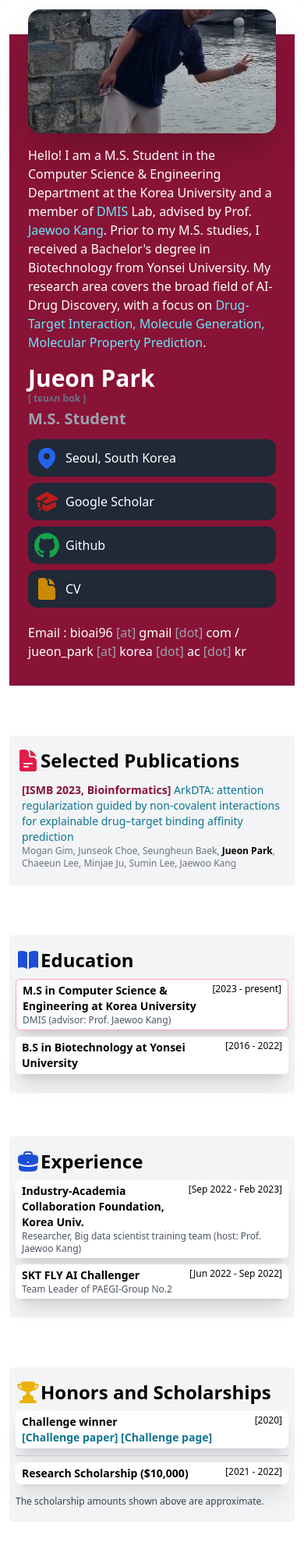
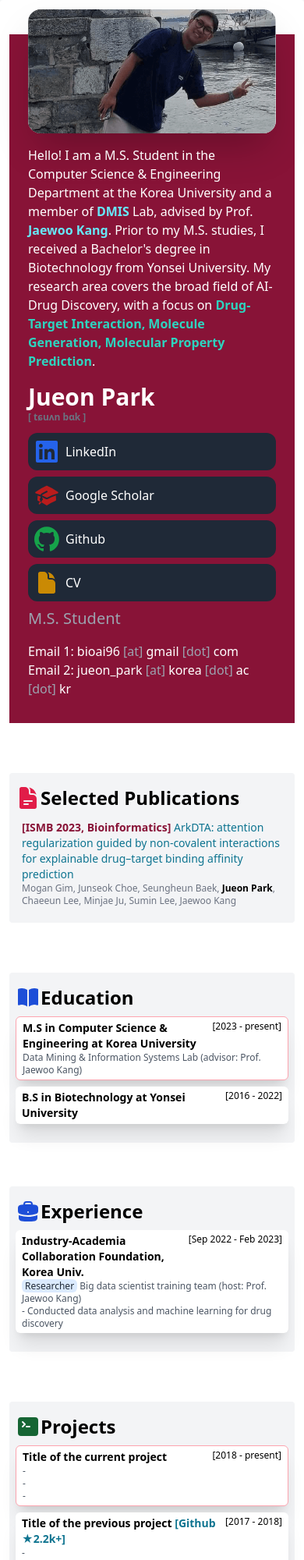
Before and after one commit to bioai96/bioai96.github.io, a plain HTML site: page index.html in a window 390 px wide. Shown: the top 2000 px of the page at 78% size. Drawn offline with nearby package versions, Linux system fonts and the light colour scheme.

Commit message:
Fix minors

```diff
--- a/index.html
+++ b/index.html
@@ -13,8 +13,8 @@
     <meta property="og:site_name" content="Jueon Park">
 
 
-    <script src="https://cdn.tailwindcss.com"></script>
-    <!-- <link href="./output.css" rel="stylesheet"> -->
+    <!-- <script src="https://cdn.tailwindcss.com"></script> -->
+    <link href="./output.css" rel="stylesheet">
     <link rel="icon" href="./assets/favicon.ico" type="image/x-icon">
     <!-- Google tag (gtag.js) -->
     <script async src="https://www.googletagmanager.com/gtag/js?id=G-GNEQZZHJ5M"></script>
@@ -38,7 +38,8 @@
                 <div class="flex flex-col items-center px-6 mx-auto max-w-7xl gap-x-8 gap-y-4 sm:gap-y-8 lg:px-4 xl:flex-row xl:items-stretch">
                 <div class="w-full max-w-2xl -mt-8 xl:-mb-8 xl:w-96 xl:flex-none">
                     <div class="relative aspect-[2/1] h-full md:-mx-8 xl:mx-0 xl:aspect-auto">
-                    <img class="absolute inset-0 object-cover w-full h-full bg-gray-800 shadow-2xl rounded-2xl" src="./assets/jueon_photo.JPG" alt="">
+                    <img class="absolute inset-0 object-cover w-full h-full bg-white shadow-2xl rounded-2xl" src="./assets/jueon_photo.png" alt="">
+                    <!-- <img class="absolute inset-0 object-cover w-full h-full bg-gray-800 shadow-2xl rounded-2xl sm:display-none" src="./assets/jueon_photo.JPG" alt=""> -->
                     </div>
                     <!-- <span class="hidden my-2 font-semibold text-transparent select-none bg-clip-text bg-gradient-to-r from-violet-500 via-pink-400 to-yellow-500 hover:text-red-700 sm:inline">
                     #MachineLearning
@@ -75,29 +76,30 @@
                         </svg>
 
                     <blockquote class="text-base text-white sm:text-justify sm:text-lg sm:leading-8">
-                        <p>Hello! I am a M.S. Student in the Computer Science & Engineering Department at the Korea University and a member of <a href="https://dmis.korea.ac.kr/" class="text-cyan-300" target="_blank">DMIS</a> Lab, advised by Prof. <a href="https://dmis.korea.ac.kr/jaewoo-kang-p-i" class="text-cyan-300" target="_blank">Jaewoo Kang</a>.
+                        <p>Hello! I am a M.S. Student in the Computer Science & Engineering Department at the Korea University and a member of <a href="https://dmis.korea.ac.kr/" class="font-semibold text-cyan-300" target="_blank">DMIS</a> Lab, advised by Prof. <a href="https://dmis.korea.ac.kr/jaewoo-kang-p-i" class="font-semibold text-cyan-300" target="_blank">Jaewoo Kang</a>.
                         <!-- I worked as an AI research intern at CompanyName for six months (hosted by Dr. <a href="" class="text-cyan-300" target="_blank">HostName</a>). -->
                         Prior to my M.S. studies, I received a Bachelor's degree in Biotechnology from Yonsei University.
                         <!-- </p>
                         <p> -->
-                        My research area covers the broad field of AI-Drug Discovery, with a focus on <span class="text-cyan-300">Drug-Target Interaction, Molecule Generation, Molecular Property Prediction</span>.
+                        My research area covers the broad field of AI-Drug Discovery, with a focus on <span class="font-semibold text-teal-400">Drug-Target Interaction, Molecule Generation, Molecular Property Prediction</span>.
                         <!-- I am also interested in applying machine learning techniques to diverse domains, including <span class="text-rose-400">computer vision</span> and <span class="text-rose-400">bioinformatics</span>.
                         </p> -->
                     </blockquote>
                     <figcaption class="flex flex-col mt-4 text-2xl sm:mt-8 xl:flex-row xl:gap-x-6 gap-y-2 xl:justify-between">
                         <div class="text-3xl font-semibold text-white">Jueon Park
                             <p class="text-xs text-gray-500"> [ tɕuʌn bɑk ] </p>
-                            <div class="mt-1 text-xl text-gray-400">M.S. Student</div>
                         </div>
                         <div class="flex flex-col sm:flex-row">
-                            <div class="flex items-center h-12 px-2 my-1 text-white bg-gray-800 select-none rounded-xl sm:mx-2 sm:my-2">
-                                <svg xmlns="http://www.w3.org/2000/svg" viewBox="0 0 24 24" fill="currentColor" class="w-8 h-8 mr-2 fill-blue-600">
-                                    <path fill-rule="evenodd" d="M11.54 22.351l.07.04.028.016a.76.76 0 00.723 0l.028-.015.071-.041a16.975 16.975 0 001.144-.742 19.58 19.58 0 002.683-2.282c1.944-1.99 3.963-4.98 3.963-8.827a8.25 8.25 0 00-16.5 0c0 3.846 2.02 6.837 3.963 8.827a19.58 19.58 0 002.682 2.282 16.975 16.975 0 001.145.742zM12 13.5a3 3 0 100-6 3 3 0 000 6z" clip-rule="evenodd" />
-                                </svg>
-                                <p class="mb-0 text-base">Seoul, South Korea</p>
-                            </div>
-                            <a href="https://scholar.google.com/" target="_blank" class="my-1 select-none sm:mx-2 sm:my-2">
+                            <a href="https://www.linkedin.com/in/bioai96/" target="_blank" class="my-1 select-none sm:mr-2 sm:ml-2 sm:my-2">
                                 <div class="flex items-center h-12 px-2 text-white bg-gray-800 rounded-xl hover:bg-gradient-to-r hover:from-indigo-500 hover:via-purple-500 hover:to-pink-500">
+                                    <svg xmlns="http://www.w3.org/2000/svg" height="1em" viewBox="0 0 448 512" class="w-8 h-8 mr-2 fill-blue-600"><!--! Font Awesome Free 6.4.2 by @fontawesome - https://fontawesome.com License - https://fontawesome.com/license (Commercial License) Copyright 2023 Fonticons, Inc. -->
+                                    <path d="M416 32H31.9C14.3 32 0 46.5 0 64.3v383.4C0 465.5 14.3 480 31.9 480H416c17.6 0 32-14.5 32-32.3V64.3c0-17.8-14.4-32.3-32-32.3zM135.4 416H69V202.2h66.5V416zm-33.2-243c-21.3 0-38.5-17.3-38.5-38.5S80.9 96 102.2 96c21.2 0 38.5 17.3 38.5 38.5 0 21.3-17.2 38.5-38.5 38.5zm282.1 243h-66.4V312c0-24.8-.5-56.7-34.5-56.7-34.6 0-39.9 27-39.9 54.9V416h-66.4V202.2h63.7v29.2h.9c8.9-16.8 30.6-34.5 62.9-34.5 67.2 0 79.7 44.3 79.7 101.9V416z"/></svg>
+                                    </svg>
+                                    <p class="mb-0 text-base"> LinkedIn</p>
+                                </div>
+                            </a>
+                            <a href="https://scholar.google.com/citations?&user=XJSGZbYAAAAJ" target="_blank" class="my-1 select-none sm:mx-2 sm:my-2">
+                                <div class="flex items-center h-12 px-2 text-white bg-gray-800 rounded-xl hover:bg-gradient-to-r hover:from-indigo-500 hover:via-purple-500 hover:to-pink-500 ">
                                     <svg xmlns="http://www.w3.org/2000/svg" viewBox="0 0 24 24" fill="currentColor" class="w-8 h-8 mr-2 fill-red-700">
                                             <path d="M11.7 2.805a.75.75 0 01.6 0A60.65 60.65 0 0122.83 8.72a.75.75 0 01-.231 1.337 49.949 49.949 0 00-9.902 3.912l-.003.002-.34.18a.75.75 0 01-.707 0A50.009 50.009 0 007.5 12.174v-.224c0-.131.067-.248.172-.311a54.614 54.614 0 014.653-2.52.75.75 0 00-.65-1.352 56.129 56.129 0 00-4.78 2.589 1.858 1.858 0 00-.859 1.228 49.803 49.803 0 00-4.634-1.527.75.75 0 01-.231-1.337A60.653 60.653 0 0111.7 2.805z" />
                                             <path d="M13.06 15.473a48.45 48.45 0 017.666-3.282c.134 1.414.22 2.843.255 4.285a.75.75 0 01-.46.71 47.878 47.878 0 00-8.105 4.342.75.75 0 01-.832 0 47.877 47.877 0 00-8.104-4.342.75.75 0 01-.461-.71c.035-1.442.121-2.87.255-4.286A48.4 48.4 0 016 13.18v1.27a1.5 1.5 0 00-.14 2.508c-.09.38-.222.753-.397 1.11.452.213.901.434 1.346.661a6.729 6.729 0 00.551-1.608 1.5 1.5 0 00.14-2.67v-.645a48.549 48.549 0 013.44 1.668 2.25 2.25 0 002.12 0z" />
@@ -106,7 +108,7 @@
                                     <p class="mb-0 text-base">Google Scholar</p>
                                 </div>
                             </a>
-                            <a href="https://github.com/UserID" target="_blank" class="my-1 select-none sm:mx-2 sm:my-2">
+                            <a href="https://github.com/bioai96" target="_blank" class="my-1 select-none sm:mx-2 sm:my-2">
                                 <div class="flex items-center h-12 px-2 text-white bg-gray-800 rounded-xl hover:bg-gradient-to-r hover:from-indigo-500 hover:via-purple-500 hover:to-pink-500">
                                     <svg xmlns="http://www.w3.org/2000/svg" viewBox="0 0 98 96" fill="currentColor" class="w-8 h-8 mr-2 fill-green-600">
                                         <path d="M48.854 0C21.839 0 0 22 0 49.217c0 21.756 13.993 40.172 33.405 46.69 2.427.49 3.316-1.059 3.316-2.362 0-1.141-.08-5.052-.08-9.127-13.59 2.934-16.42-5.867-16.42-5.867-2.184-5.704-5.42-7.17-5.42-7.17-4.448-3.015.324-3.015.324-3.015 4.934.326 7.523 5.052 7.523 5.052 4.367 7.496 11.404 5.378 14.235 4.074.404-3.178 1.699-5.378 3.074-6.6-10.839-1.141-22.243-5.378-22.243-24.283 0-5.378 1.94-9.778 5.014-13.2-.485-1.222-2.184-6.275.486-13.038 0 0 4.125-1.304 13.426 5.052a46.97 46.97 0 0 1 12.214-1.63c4.125 0 8.33.571 12.213 1.63 9.302-6.356 13.427-5.052 13.427-5.052 2.67 6.763.97 11.816.485 13.038 3.155 3.422 5.015 7.822 5.015 13.2 0 18.905-11.404 23.06-22.324 24.283 1.78 1.548 3.316 4.481 3.316 9.126 0 6.6-.08 11.897-.08 13.526 0 1.304.89 2.853 3.316 2.364 19.412-6.52 33.405-24.935 33.405-46.691C97.707 22 75.788 0 48.854 0z"/>
@@ -128,7 +130,8 @@
                         </div>
                     </figcaption>
 
-                    <div class="mt-4 text-base text-white">Email : bioai96 <span class="text-gray-400">[at]</span> gmail <span class="text-gray-400">[dot]</span> com / jueon_park <span class="text-gray-400">[at]</span> korea <span class="text-gray-400">[dot]</span> ac <span class="text-gray-400">[dot]</span> kr</div>
+                    <div class="mt-1 text-xl text-gray-400">M.S. Student</div>
+                    <div class="mt-4 text-base text-white">Email 1: bioai96 <span class="text-gray-400">[at]</span> gmail <span class="text-gray-400">[dot]</span> com<br>Email 2: jueon_park <span class="text-gray-400">[at]</span> korea <span class="text-gray-400">[dot]</span> ac <span class="text-gray-400">[dot]</span> kr</div>
                     <div class="text-base text-white"></div>
                 </figure>
                 </div>
@@ -175,7 +178,7 @@
                             </div>
                         </div>
                         <p class="text-xs text-gray-600 sm:text-sm">
-                            DMIS (advisor: Prof. Jaewoo Kang)
+                            Data Mining & Information Systems Lab (advisor: Prof. Jaewoo Kang)
                         </p>
 
                     </div>
@@ -216,11 +219,13 @@
                             </div>
                         </div>
                         <p class="text-xs text-gray-600 sm:text-sm">
-                            Researcher, Big data scientist training team (host: Prof. Jaewoo Kang)<br>
+                            <span class="px-1 text-gray-800 bg-blue-100 rounded-md">Researcher</span> Big data scientist training team (host: Prof. Jaewoo Kang)<br>
+                            - Conducted data analysis and machine learning for drug discovery
                         </p>
+
                     </div>
 
-                    <div class="px-2 py-1 my-2 text-sm bg-white rounded-md shadow-xl sm:text-base">
+                    <!-- <div class="px-2 py-1 my-2 text-sm bg-white rounded-md shadow-xl sm:text-base">
                         <div class="flex justify-between ">
                             <div class="font-semibold">
                                 SKT FLY AI Challenger
@@ -230,10 +235,10 @@
                             </div>
                         </div>
                         <p class="text-xs text-gray-600 sm:text-sm">
-                            Team Leader of PAEGI-Group No.2 <br>
-
+                            <span class="px-1 text-gray-800 bg-blue-100 rounded-md">Team Leader</span>  PAEGI-Group No.2 <br>
+                            -
                         </p>
-                    </div>
+                    </div> -->
 
 
 
@@ -244,7 +249,7 @@
 
 
 
-            <div class="grid grid-cols-1 gap-6 mt-8 md:grid-cols-2">
+            <!-- <div class="grid grid-cols-1 gap-6 mt-8 md:grid-cols-2">
                 <div class="px-2 py-4 mt-8 bg-gray-100 rounded sm:px-6 sm:py-6">
                     <h1 class="flex items-center mb-2 text-2xl font-semibold sm:text-3xl">
                         <svg xmlns="http://www.w3.org/2000/svg" viewBox="0 0 24 24" fill="currentColor" class="w-8 h-8 fill-yellow-500 sm:mr-2">
@@ -256,7 +261,7 @@
                     <div class="px-2 py-1 my-2 text-sm bg-white rounded-md shadow-xl sm:text-base">
                         <div class="flex justify-between">
                             <div class="font-semibold">
-                                Challenge winner<br><a href="" target="_blank" class="hover:text-cyan-300 text-cyan-700">[Challenge paper]</a> <a href="" target="_blank" class="hover:text-cyan-300 text-cyan-700">[Challenge page]</a>
+                                SKT FLY AI Challenger<br> <a href="https://github.com/bioai96/SKTFLYAI" target="_blank" class="hover:text-cyan-300 text-cyan-700">[Project page]</a>
                             </div>
                             <div class="flex-none text-xs sm:my-1">
                                 [2020]
@@ -308,11 +313,11 @@
 
 
                 </div>
-            </div>
+            </div> -->
 
 
 
-            <div class="grid grid-cols-1 gap-6 mt-8 md:grid-cols-2">
+            <div class="grid grid-cols-1 gap-6 mt-8 ">
                 <div class="px-2 py-4 mt-8 bg-gray-100 rounded sm:px-6 sm:py-6">
                     <h1 class="flex items-center mb-2 text-2xl font-semibold sm:text-3xl">
                         <svg xmlns="http://www.w3.org/2000/svg" viewBox="0 0 24 24" fill="currentColor" class="w-8 h-8 fill-green-800 sm:mr-2 ">
```
Also changed, not shown: assets/jueon_photo.png (added), output.css, 2 other files.
